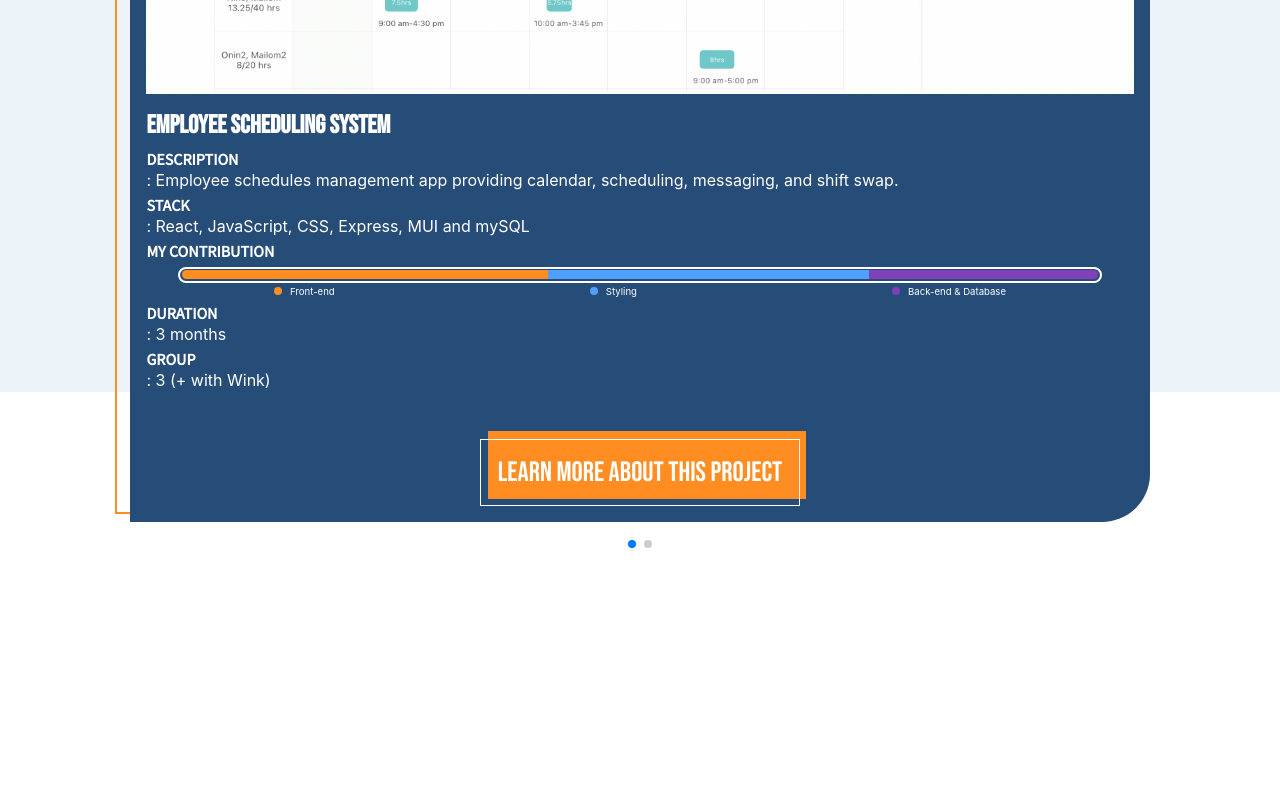
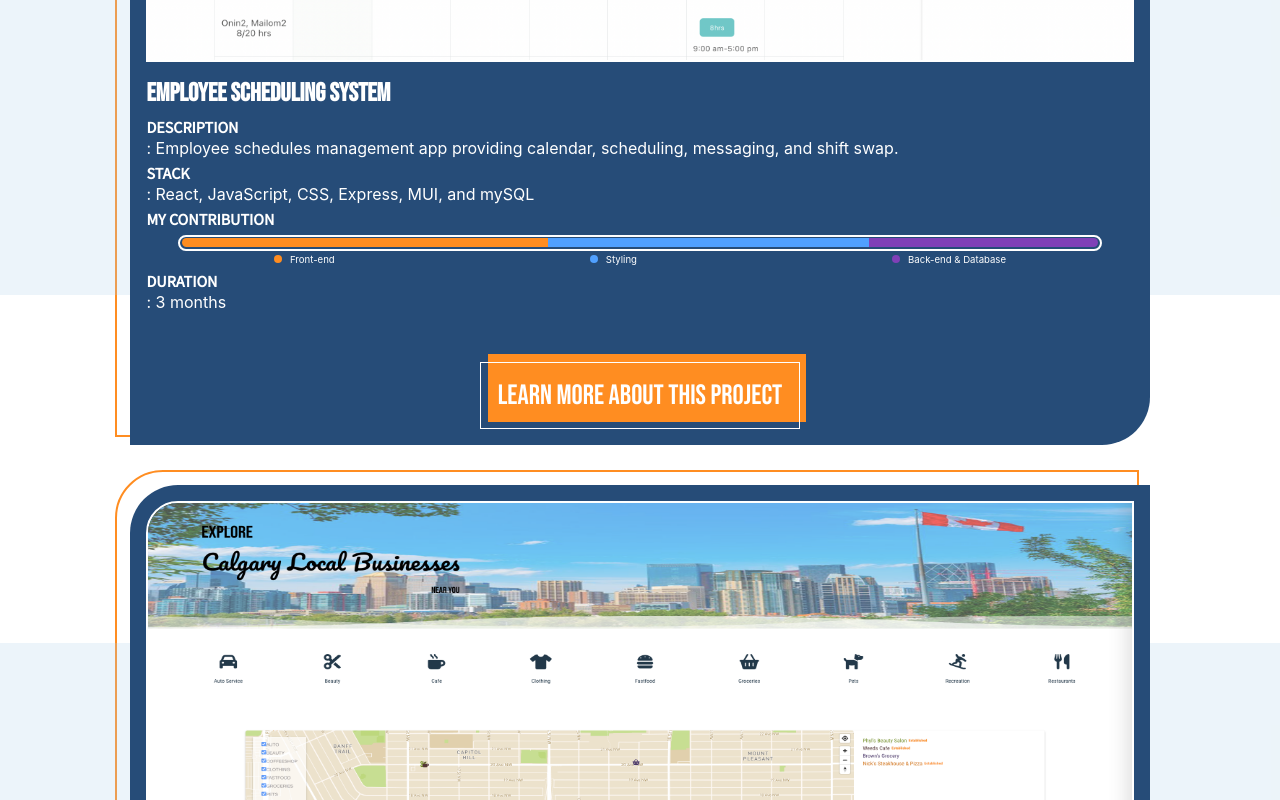
Before and after one commit to dlsdud1714/portfolio2, a Next.js app in the folder file/: page / in a window 1280 px wide. Shown: the part 3340-4140 px from the top of the page. Before the commit the page ends 3982 px from the top, so only its background shows below. Built offline with nearby package versions, Linux system fonts and the light colour scheme; a web font is replaced by a local one.

Commit message:
Project - data organized with props

```diff
--- /dev/null
+++ b/file/components/reusable/ProjectCard.jsx
@@ -0,0 +1,71 @@
+import Image from "next/image";
+import Link from "next/link";
+import React from "react";
+import PercentageBar from "./PercentageBar";
+import styles from "../../styles/css/Projects.module.css";
+
+export const ProjectCard = (props) => {
+  const project = props.project;
+
+  return (
+    <div className={styles.text_body}>
+      <div className={styles.project_backgroud}></div>
+
+      <div className={styles.container_blue}>
+        <div className={styles.img_container}>
+          <Image src={project.img} layout="fill" alt="" />
+        </div>
+        <div className={styles.text_container}>
+          <div className={styles.first_row}>
+            <h2 className={styles.title_h2}>{project.name}</h2>
+            <div className={styles.text_details_container}>
+              <div className={styles.details}>
+                <p className={styles.title_h3}>DESCRIPTION</p>
+                <p className={styles.text}>: {project.description}</p>
+              </div>
+              <div className={styles.details}>
+                <p className={styles.title_h3}>STACK</p>
+                <p className={styles.text}>
+                  :{" "}
+                  {project.stack.map((e, i) => {
+                    if (i == project.stack.length - 1) {
+                      return <span key={i}>and {e}</span>;
+                    }
+
+                    return <span key={i}>{e}, </span>;
+                  })}
+                </p>
+              </div>
+              <div className={styles.details_contribution}>
+                <p className={styles.title_h3}>MY CONTRIBUTION</p>
+                <div className={styles.percentageBar_container}>
+                  <PercentageBar
+                    color="white"
+                    frontEnd={project.myContribution[0]}
+                    styling={project.myContribution[1]}
+                    backEnd={project.myContribution[2]}
+                  />
+                </div>
+              </div>
+              <div className={styles.details}>
+                <p className={styles.title_h3}>DURATION</p>
+                <p className={styles.text}>: {project.duration} months</p>
+              </div>
+            </div>
+          </div>
+          <div className={styles.second_row}>
+            <div className={styles.second_row}>
+              <Link href={project.link}>
+                <a className={styles.button_container}>
+                  <button className={styles.button}>
+                    Learn more about this project
+                  </button>
+                </a>
+              </Link>
+            </div>
+          </div>
+        </div>
+      </div>
+    </div>
+  );
+};
--- a/file/components/sections/Projects.js
+++ b/file/components/sections/Projects.js
@@ -1,157 +1,47 @@
-import Image from "next/image";
 import React from "react";
-import PercentageBar from "../reusable/PercentageBar";
-// import project2 from "../../utilities/project2_main.png";
-// import project3 from "../../utilities/project3_main.png";
-import { Swiper, SwiperSlide } from "swiper/react";
-import { Pagination, Navigation } from "swiper";
+import project2 from "../../public/picture/project2_main.png";
+import project3 from "../../public/picture/project3_main.png";
 import styles from "../../styles/css/Projects.module.css";
 import "swiper/css";
 import "swiper/css/navigation";
 import "swiper/css/pagination";
-import Link from "next/link";
+import { ProjectCard } from "../reusable/ProjectCard";
 // import 'swiper/css/scrollbar';
 
 const projects = () => {
-  const project2 = '/picture/project2_main.png'
-  const project3 = '/picture/project3_main.png'
 
+  const data = [
+    {
+      name: "Employee Scheduling System",
+      img:project3,
+      description:
+        "Employee schedules management app providing calendar, scheduling, messaging, and shift swap.",
+      stack: ['React', 'JavaScript', 'CSS', 'Express', 'MUI', 'mySQL'],
+      myContribution:[40,35,25],
+      duration:3,
+      link:"/projects/winkScheduling"
+    },{
+      name: "Calgary Local Business Website",
+      img: project2,
+      description:
+      "Interactive platform for calgary local businesses suffered insufficient budgets for marketing.",
+      stack:['React', 'JavaScript', 'CSS', 'Express', 'Bootstrap', 'MongoDB'],
+      myContribution: [45,25,35],
+      duration:1.5,
+      link:"/projects/localBusiness"
+    }
+  ];
   return (
     <div className={styles.contents} id="projects">
       <div className={styles.title_container}>
         <h1 className={styles.title_h1}>projects</h1>
         <div className={styles.title_background}></div>
       </div>
-      <div className={styles.text_body}>
-        <div className={styles.project_backgroud}></div>
-        <Swiper
-          pagination={true}
-          loop={true}
-          // navigation={true}
-          modules={[Pagination]}
-          // className={styles.mySwiper}
-          className="mySwiper"
-        >
-          <SwiperSlide>
-            <div className={styles.container_blue}>
-              <div className={styles.img_container}>
-                <Image src={project3} layout="fill" />
-              </div>
-              <div className={styles.text_container}>
-                <div className={styles.first_row}>
-                  <h2 className={styles.title_h2}>
-                    Employee scheduling system
-                  </h2>
-                  <div className={styles.text_details_container}>
-                    <div className={styles.details}>
-                      <p className={styles.title_h3}>DESCRIPTION</p>
-                      <p className={styles.text}>
-                        : Employee schedules management app providing calendar,
-                        scheduling, messaging, and shift swap.
-                      </p>
-                    </div>
-                    <div className={styles.details}>
-                      <p className={styles.title_h3}>STACK</p>
-                      <p className={styles.text}>
-                        : React, JavaScript, CSS, Express, MUI and mySQL
-                      </p>
-                    </div>
-                    <div className={styles.details_contribution}>
-                      <p className={styles.title_h3}>MY CONTRIBUTION</p>
-                      <div className={styles.percentageBar_container}>
-                        <PercentageBar
-                          color="white"
-                          frontEnd={40}
-                          styling={35}
-                          backEnd={25}
-                        />
-                      </div>
-                    </div>
-                    <div className={styles.details}>
-                      <p className={styles.title_h3}>DURATION</p>
-                      <p className={styles.text}>: 3 months</p>
-                    </div>
-                    <div className={styles.details}>
-                      <p className={styles.title_h3}>GROUP</p>
-                      <p className={styles.text}>: 3 (+ with Wink)</p>
-                    </div>
-                  </div>
-                </div>
-                <div className={styles.second_row}>
-                <div className={styles.second_row}>
-                  <Link href="/projects/winkScheduling">
-                    <a className={styles.button_container}>
-                    <button className={styles.button}>
-                      Learn more about this project
-                    </button>
-                    </a>
-                  </Link>
-                </div>
-                </div>
-              </div>
-            </div>
-          </SwiperSlide>
-          <SwiperSlide>
-            <div className={styles.container_blue}>
-              <div className={styles.img_container}>
-                <Image src={project2} layout="fill" alt="" />
-              </div>
-              <div className={styles.text_container}>
-                <div className={styles.first_row}>
-                  <h2 className={styles.title_h2}>
-                    Calgary Local Business website
-                  </h2>
+      {data.map((d,i)=>{
 
-                  <div className={styles.text_details_container}>
-                    <div className={styles.details}>
-                      <p className={styles.title_h3}>DESCRIPTION</p>
-                      <p className={styles.text}>
-                        : Interactive platform for calgary local businesses
-                        suffered insufficient budgets for marketing.
-                      </p>
-                    </div>
-                    <div className={styles.details}>
-                      <p className={styles.title_h3}>STACK</p>
-                      <p className={styles.text}>
-                        : React, JavaScript, CSS, Bootstrap, Express, and Mongo
-                        DB
-                      </p>
-                    </div>
-                    <div className={styles.details_contribution}>
-                      <p className={styles.title_h3}>MY CONTRIBUTION</p>
-                      <div className={styles.percentageBar_container}>
-                        <PercentageBar
-                          color="white"
-                          frontEnd={45}
-                          styling={20}
-                          backEnd={35}
-                        />
-                      </div>
-                    </div>
-                    <div className={styles.details}>
-                      <p className={styles.title_h3}>DURATION</p>
-                      <p className={styles.text}>: 1.5 months</p>
-                    </div>
-                    <div className={styles.details}>
-                      <p className={styles.title_h3}>GROUP</p>
-                      <p className={styles.text}>: 3</p>
-                    </div>
-                  </div>
-                </div>
-                <div className={styles.second_row}>
-                  <Link href="/projects/localBusiness">
-                    <a className={styles.button_container}>
-                    <button className={styles.button}>
-                      Learn more about this project
-                    </button>
-                    </a>
-                  </Link>
-                </div>
-              </div>
-            </div>
-          </SwiperSlide>
-        </Swiper>
-      </div>
+       return <ProjectCard key={i} project={d}/>
+      })
+}
     </div>
   );
 };
```
